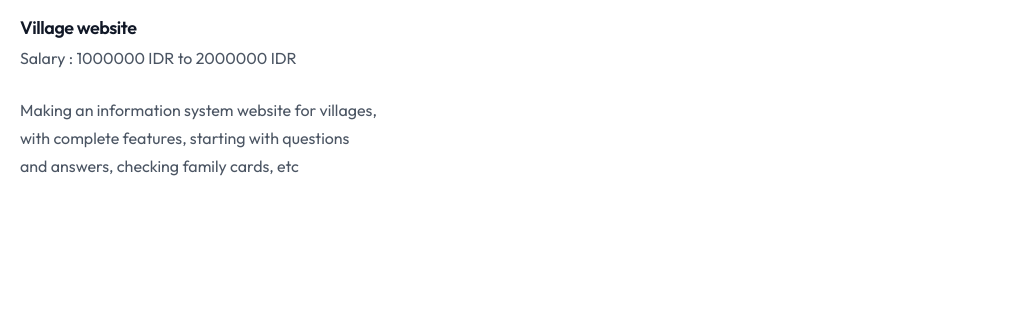
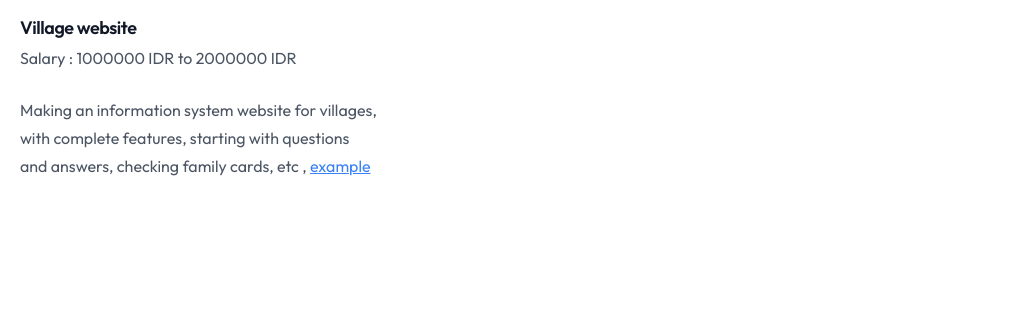
Before and after one commit to okthapian/okthapian.github.io, a plain HTML site: page index.html in a window 1280 px wide. Shown: the part 2464-2784 px from the top of the page, 244-1280 px from the left. Drawn offline with nearby package versions, Linux system fonts and the light colour scheme; a web font is replaced by a local one.

Commit message:
Update index.html

```diff
--- a/index.html
+++ b/index.html
@@ -255,7 +255,9 @@
         <div class="flex-auto">
           <h3 class="text-lg font-semibold leading-8 tracking-tight text-gray-900">Village website</h3>
           <p class="text-base leading-7 text-gray-600">Salary : 1000000 IDR to 2000000 IDR</p>
-          <p class="mt-6 text-base leading-7 text-gray-600">Making an information system website for villages, with complete features, starting with questions and answers, checking family cards, etc</p>
+          <p class="mt-6 text-base leading-7 text-gray-600">
+		  Making an information system website for villages, with complete features, starting with questions and answers, checking family cards, etc
+		  , <a href="https://pemdeswarubarat.com/" class="text-blue-500 underline">example</a></p>
         </div>
       </li>
 
```
